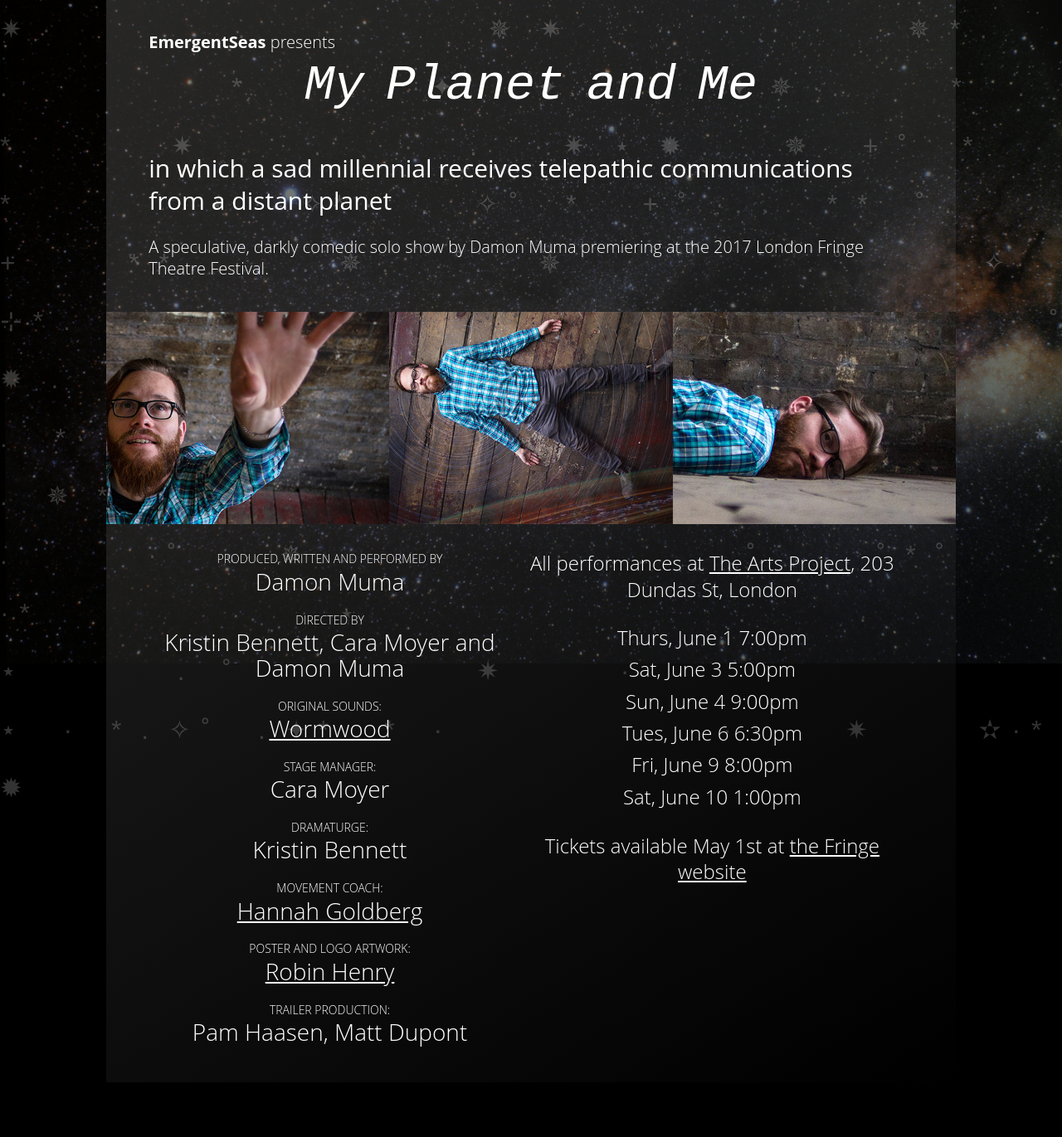
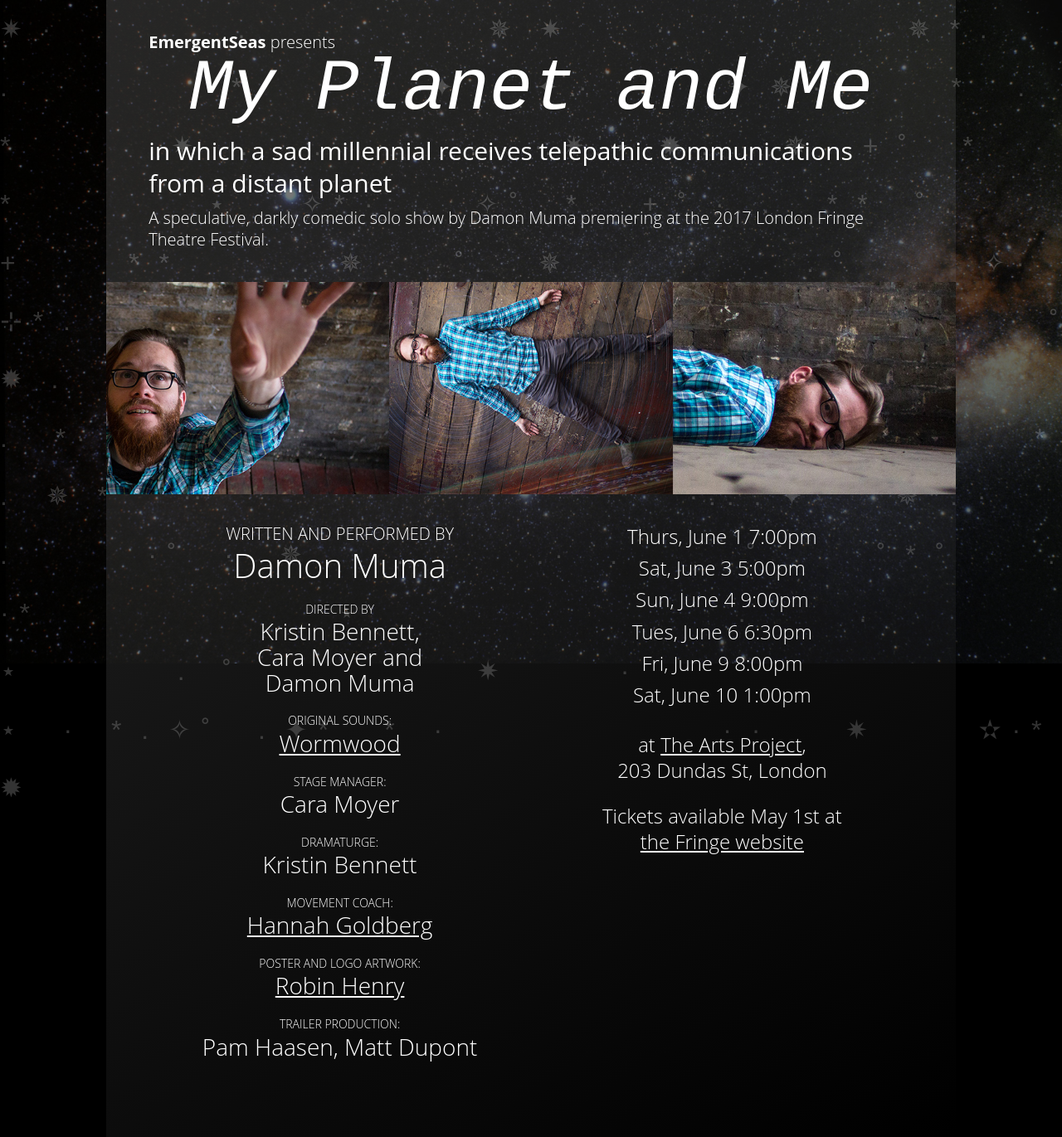
Before and after one commit to thedamon/emgergentseas, a Nuxt app: page / in a window 1280 px wide. Shown: the whole page at 83% size. Before the commit the page ends 1305 px from the top, so only its background shows below. Built offline with nearby package versions, Linux system fonts and the light colour scheme.

Commit message:
updates to styling, added planet component

```diff
--- /dev/null
+++ b/components/theplanet.vue
@@ -0,0 +1,18 @@
+<template>
+  <div class="planet"></div>
+</template>
+
+<style>
+  .planet {
+    width: 20vw;
+    height: 20vw;
+    border-radius: 10vw;
+    background: linear-gradient(328deg, rgb(50,0,0) 0%, rgb(0,0,0) 100%);
+    position: absolute;
+  }
+</style>
+
+<script>
+
+
+</script>
--- a/pages/index.vue
+++ b/pages/index.vue
@@ -5,7 +5,7 @@
     <div class="container">
       <header>
         <p><strong>EmergentSeas</strong> presents</p>
-        <h1>My Planet and Me</h1>
+        <h1>My&nbsp;Planet and&nbsp;Me</h1>
         <h2>in which a sad millennial receives telepathic communications from a distant planet</h2>
 
         <p class="shouty">A speculative, darkly comedic solo show by Damon Muma premiering at the 2017 London Fringe Theatre Festival.</p>
@@ -21,8 +21,8 @@
         <section class="info">
          <div class="info-block">
             <ul class="credits">
-              <li>Produced, written and performed by <span>Damon Muma</span></li>
-              <li>Directed by <span>Kristin Bennett, Cara Moyer and Damon Muma</span></li>
+              <li>Written and performed by <span>Damon Muma</span></li>
+              <li>Directed by <span>Kristin Bennett, <br>Cara Moyer and <br>Damon Muma</span></li>
               <li>Original Sounds: <span><a href="https://wormwoodmusic.bandcamp.com/">Wormwood</a></span></li>
               <li>Stage Manager: <span>Cara Moyer</span></li>
               <li>Dramaturge: <span>Kristin Bennett</span></li>
@@ -32,7 +32,6 @@
             </ul>
           </div>
           <div class="info-block">
-            <p>All performances at <a href="http://theartsproject.ca">The Arts Project</a>, 203 Dundas St, London</p>
 
             <ul class="showtimes">
               <li>Thurs, June 1 7:00pm</li>
@@ -43,7 +42,8 @@
               <li>Sat, June 10 1:00pm</li>
             </ul>
 
-            <p>Tickets available May 1st at <a href="http://londonfringe.ca">the Fringe website</a></p>
+            <p>at <a href="http://theartsproject.ca">The Arts Project</a>,<br>203 Dundas St, London</p>
+            <p>Tickets available May 1st at <a href="http://londonfringe.ca">the&nbsp;Fringe&nbsp;website</a></p>
           </div>
 
         </section>
@@ -72,15 +72,19 @@
     font-weight: normal;
   }
   h1 {
-    margin-top: 0;
-    font-size: 60px;
+    margin: 0;
+    font-size: calc(4.7vw + 27px);
     font-family: 'Space Mono', monospace;
     font-style: italic;
+    line-height: 1;
     text-align: center;
-    word-spacing: -10px;
+    word-spacing: calc(-17px + 1vw);
   }
   header p {
     margin: 0;
+  }
+  header h2 {
+    margin: 10px 0;
   }
   body {}
   body::before {
@@ -150,12 +154,27 @@
     .info {
       display: flex;
     }
+    .info > div {
+      width: 50%;
+    }
+  }
+
+  .info-block {
+    margin-bottom: 48px;
   }
 
   .credits li {
     text-transform: uppercase;
     font-size: 14px;
     margin-bottom: 20px;
+  }
+
+  .credits li:first-child {
+    font-size: 20px;
+  }
+
+  .credits li:first-child span {
+    font-size: 40px;
   }
 
   .credits li span {
```
Also changed, not shown: package.json (+7 -1 lines).
